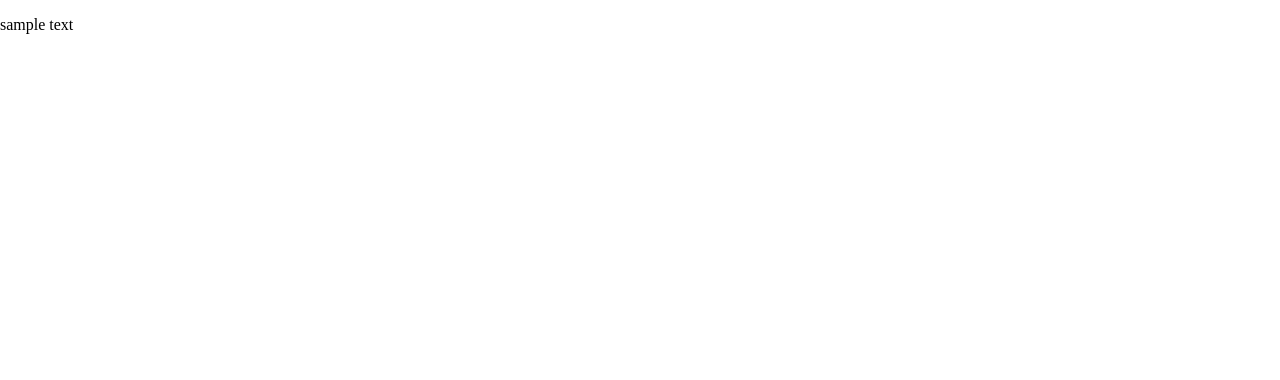
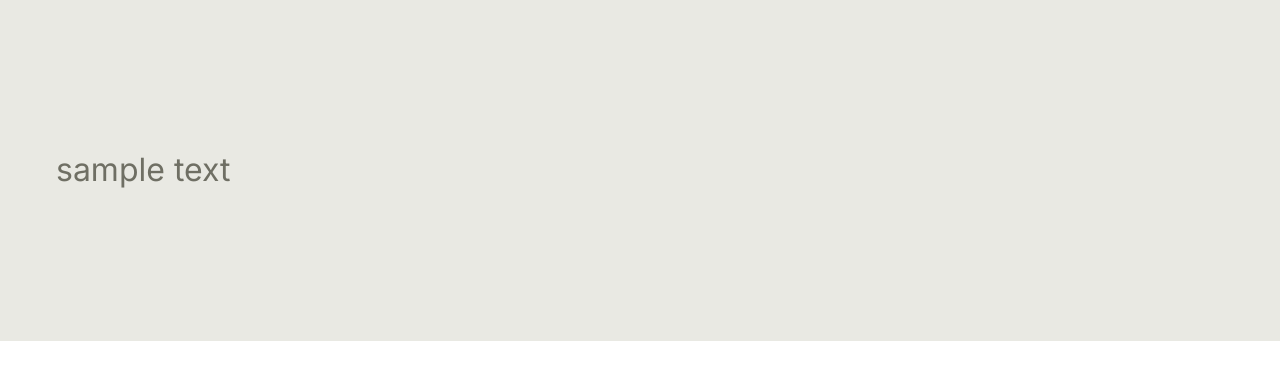
Before and after one commit to rakushka-san/SbisTask, a plain HTML site: page index.html in a window 1280 px wide. Drawn offline with nearby package versions, Linux system fonts and the light colour scheme; a web font is replaced by a local one.

Commit message:
Базовые стили

```diff
--- a/index.html
+++ b/index.html
@@ -21,7 +21,7 @@
         />
     </head>
     <body>
-        <section>
+        <section id="menu">
             <div class="container">
                 <p>sample text</p>
             </div>
--- a/main.css
+++ b/main.css
@@ -0,0 +1,23 @@
+:root {
+    --ui-color-light: #E9E9E3;
+    --ui-color-dark: #6F6F64;
+}
+
+body {
+    font-family: 'Inter', sans-serif;
+    font-size: 32px;
+    color: var(--ui-color-dark);
+}
+
+section {
+    padding: 120px 56px;
+}
+
+.container {
+    max-width: 1440px;
+    margin: auto;
+}
+
+#menu {
+    background-color: var(--ui-color-light);
+}
```
